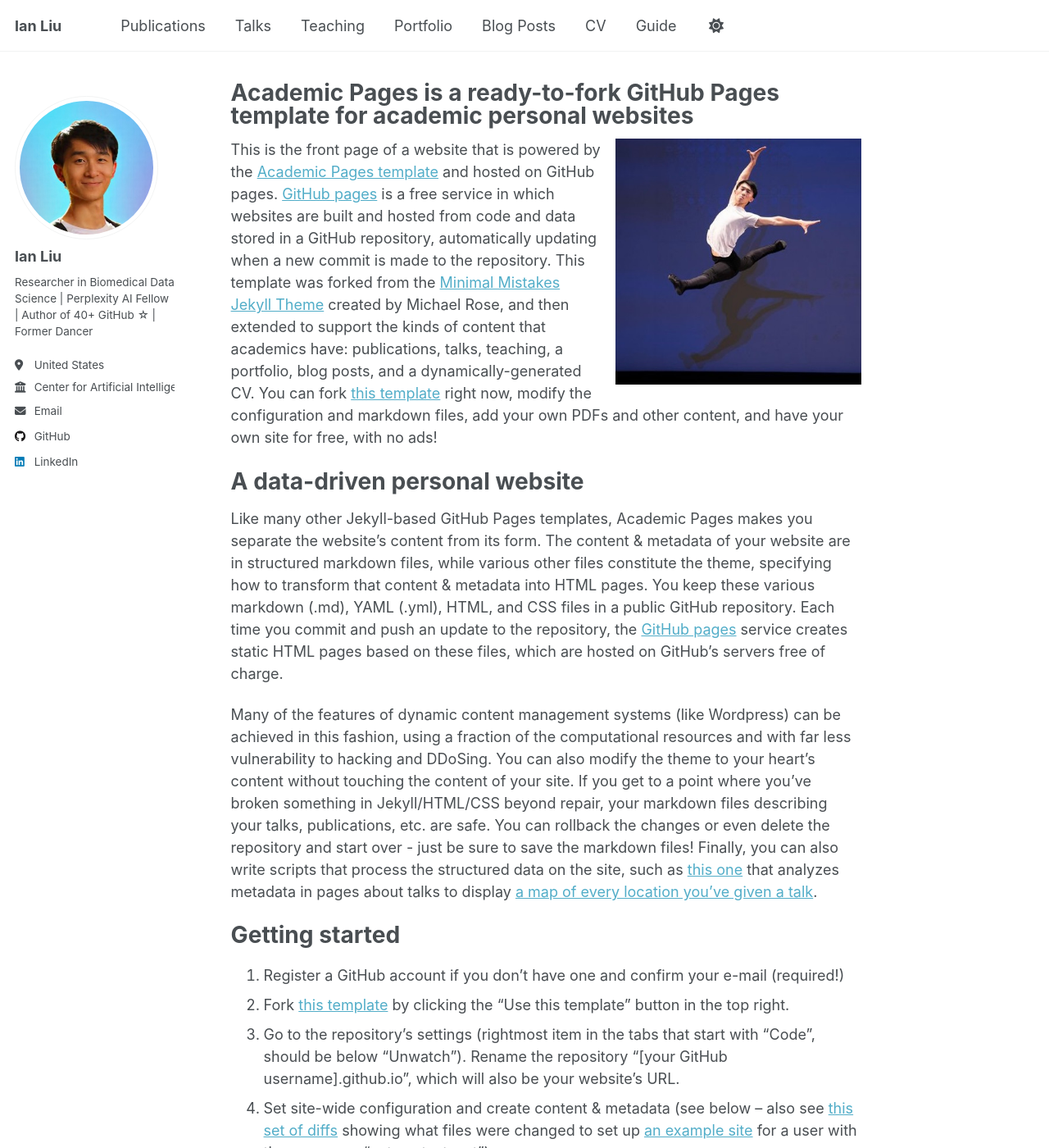
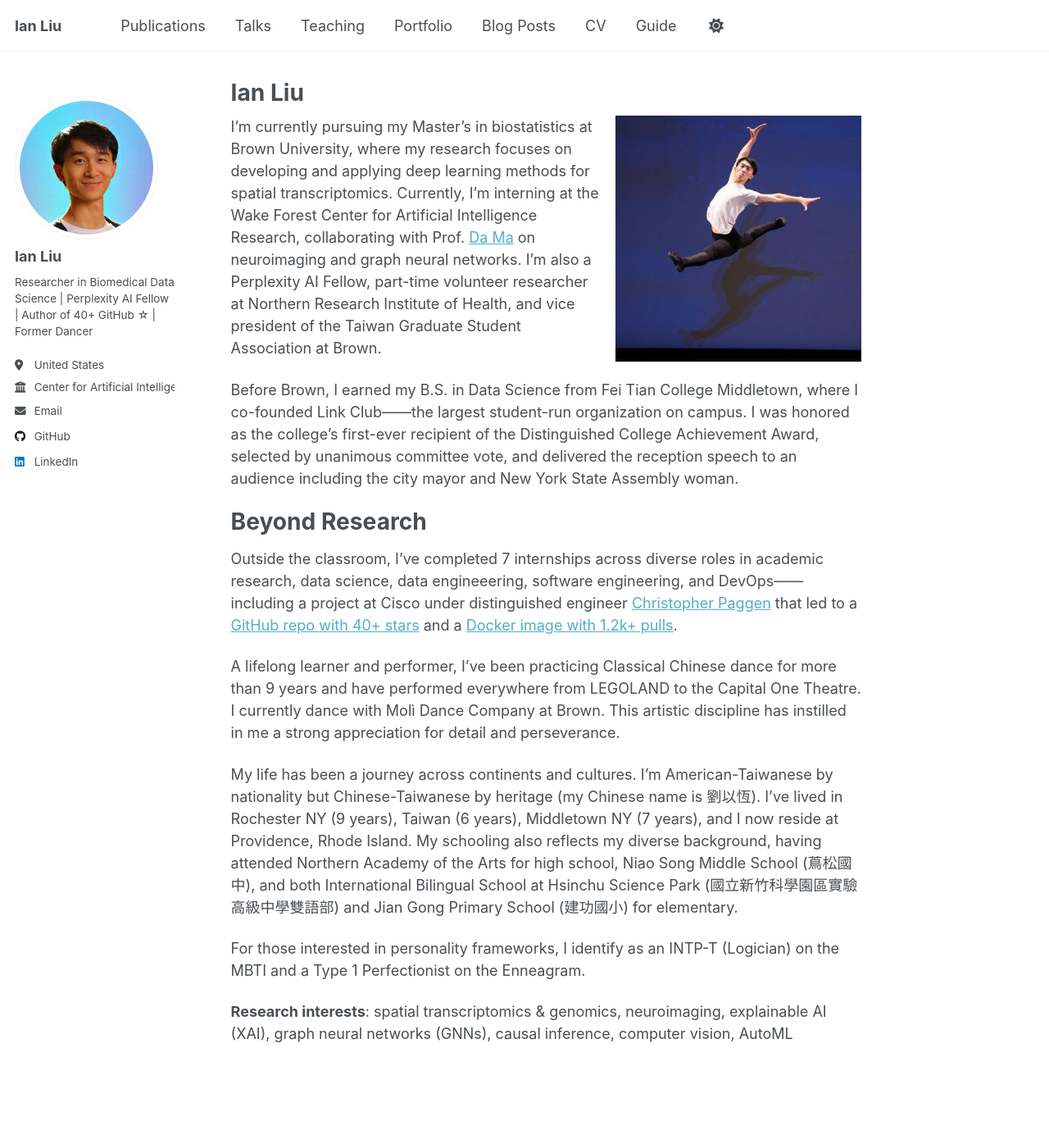
Before and after one commit to Ianyliu/ianyliu.github.io, a Jekyll site: the page built from _pages/about.md, in a window 1280 px wide and 1400 px high. Shown: the whole window at 82% size. Built offline with Jekyll 4.4.1, drawn with Linux system fonts in a browser that asks for light colours; some of the changed text lies outside the part shown.

Commit message:
edit about section

```diff
--- a/_pages/about.md
+++ b/_pages/about.md
@@ -1,13 +1,32 @@
 ---
 permalink: /
-title: "Academic Pages is a ready-to-fork GitHub Pages template for academic personal websites"
+title: "Ian Liu"
 author_profile: true
 redirect_from:
   - /about/
   - /about.html
 ---
 
-![Image of me doing dance](/images/ian-splits.jpeg){: .align-right width="300px"} This is the front page of a website that is powered by the [Academic Pages template](https://github.com/academicpages/academicpages.github.io) and hosted on GitHub pages. [GitHub pages](https://pages.github.com) is a free service in which websites are built and hosted from code and data stored in a GitHub repository, automatically updating when a new commit is made to the repository. This template was forked from the [Minimal Mistakes Jekyll Theme](https://mmistakes.github.io/minimal-mistakes/) created by Michael Rose, and then extended to support the kinds of content that academics have: publications, talks, teaching, a portfolio, blog posts, and a dynamically-generated CV. You can fork [this template](https://github.com/academicpages/academicpages.github.io) right now, modify the configuration and markdown files, add your own PDFs and other content, and have your own site for free, with no ads!
+![Image of me doing dance](/images/ian-splits.jpeg){: .align-right width="300px"} I'm currently pursuing my Master's in biostatistics at Brown University, where my research focuses on developing and applying deep learning methods for spatial transcriptomics. Currently, I'm interning at the Wake Forest Center for Artificial Intelligence Research, collaborating with Prof. [Da Ma](https://da-ma-dm.github.io/) on neuroimaging and graph neural networks. I'm also a Perplexity AI Fellow, part-time volunteer researcher at Northern Research Institute of Health, and vice president of the Taiwan Graduate Student Association at Brown.
+
+Before Brown, I earned my B.S. in Data Science from Fei Tian College Middletown, where I co-founded Link Club——the largest student-run organization on campus. I was honored as the college’s first-ever recipient of the Distinguished College Achievement Award, selected by unanimous committee vote, and delivered the reception speech to an audience including the city mayor and New York State Assembly woman.
+
+# Beyond Research
+
+Outside the classroom, I’ve completed 7 internships across diverse roles in academic research, data science, data engineeering, software engineering, and DevOps——including a project at Cisco under distinguished engineer [Christopher Paggen](https://www.linkedin.com/in/cpaggen/) that led to a [GitHub repo with 40+ stars](https://github.com/Ianyliu/blast-radius-fork) and a [Docker image with 1.2k+ pulls](https://hub.docker.com/r/ianyliu/blast-radius-fork).
+
+
+A lifelong learner and performer, I’ve been practicing Classical Chinese dance for more than 9 years and have performed everywhere from LEGOLAND to the Capital One Theatre. I currently dance with Molì Dance Company at Brown. This artistic discipline has instilled in me a strong appreciation for detail and perseverance.
+
+My life has been a journey across continents and cultures. I'm American-Taiwanese by nationality but Chinese-Taiwanese by heritage (my Chinese name is 劉以恆). I've lived in Rochester NY (9 years), Taiwan (6 years), Middletown NY (7 years), and I now reside at Providence, Rhode Island. My schooling also reflects my diverse background, having attended Northern Academy of the Arts for high school, Niao Song Middle School (蔦松國中), and both International Bilingual School at Hsinchu Science Park (國立新竹科學園區實驗高級中學雙語部) and Jian Gong Primary School (建功國小) for elementary.
+
+For those interested in personality frameworks, I identify as an INTP-T (Logician) on the MBTI and a Type 1 Perfectionist on the Enneagram.
+
+
+**Research interests**: spatial transcriptomics & genomics, neuroimaging, explainable AI (XAI), graph neural networks (GNNs), causal inference, computer vision, AutoML
+
+
+<!-- This is the front page of a website that is powered by the [Academic Pages template](https://github.com/academicpages/academicpages.github.io) and hosted on GitHub pages. [GitHub pages](https://pages.github.com) is a free service in which websites are built and hosted from code and data stored in a GitHub repository, automatically updating when a new commit is made to the repository. This template was forked from the [Minimal Mistakes Jekyll Theme](https://mmistakes.github.io/minimal-mistakes/) created by Michael Rose, and then extended to support the kinds of content that academics have: publications, talks, teaching, a portfolio, blog posts, and a dynamically-generated CV. You can fork [this template](https://github.com/academicpages/academicpages.github.io) right now, modify the configuration and markdown files, add your own PDFs and other content, and have your own site for free, with no ads!
 
 A data-driven personal website
 ======
@@ -46,4 +65,4 @@ Example: editing a markdown file for a talk
 
 For more info
 ------
-More info about configuring Academic Pages can be found in [the guide](https://academicpages.github.io/markdown/), the [growing wiki](https://github.com/academicpages/academicpages.github.io/wiki), and you can always [ask a question on GitHub](https://github.com/academicpages/academicpages.github.io/discussions). The [guides for the Minimal Mistakes theme](https://mmistakes.github.io/minimal-mistakes/docs/configuration/) (which this theme was forked from) might also be helpful.
+More info about configuring Academic Pages can be found in [the guide](https://academicpages.github.io/markdown/), the [growing wiki](https://github.com/academicpages/academicpages.github.io/wiki), and you can always [ask a question on GitHub](https://github.com/academicpages/academicpages.github.io/discussions). The [guides for the Minimal Mistakes theme](https://mmistakes.github.io/minimal-mistakes/docs/configuration/) (which this theme was forked from) might also be helpful. -->
```
